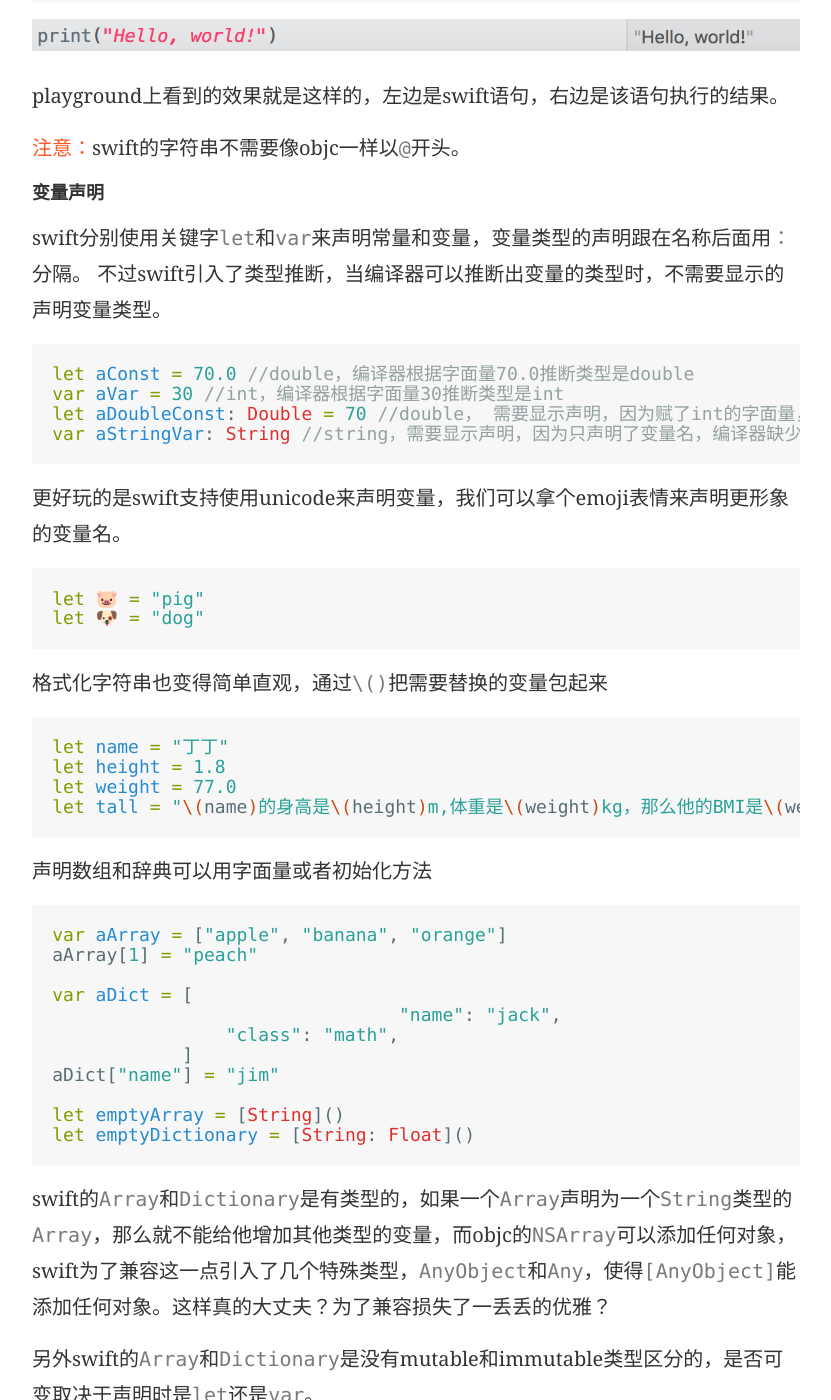
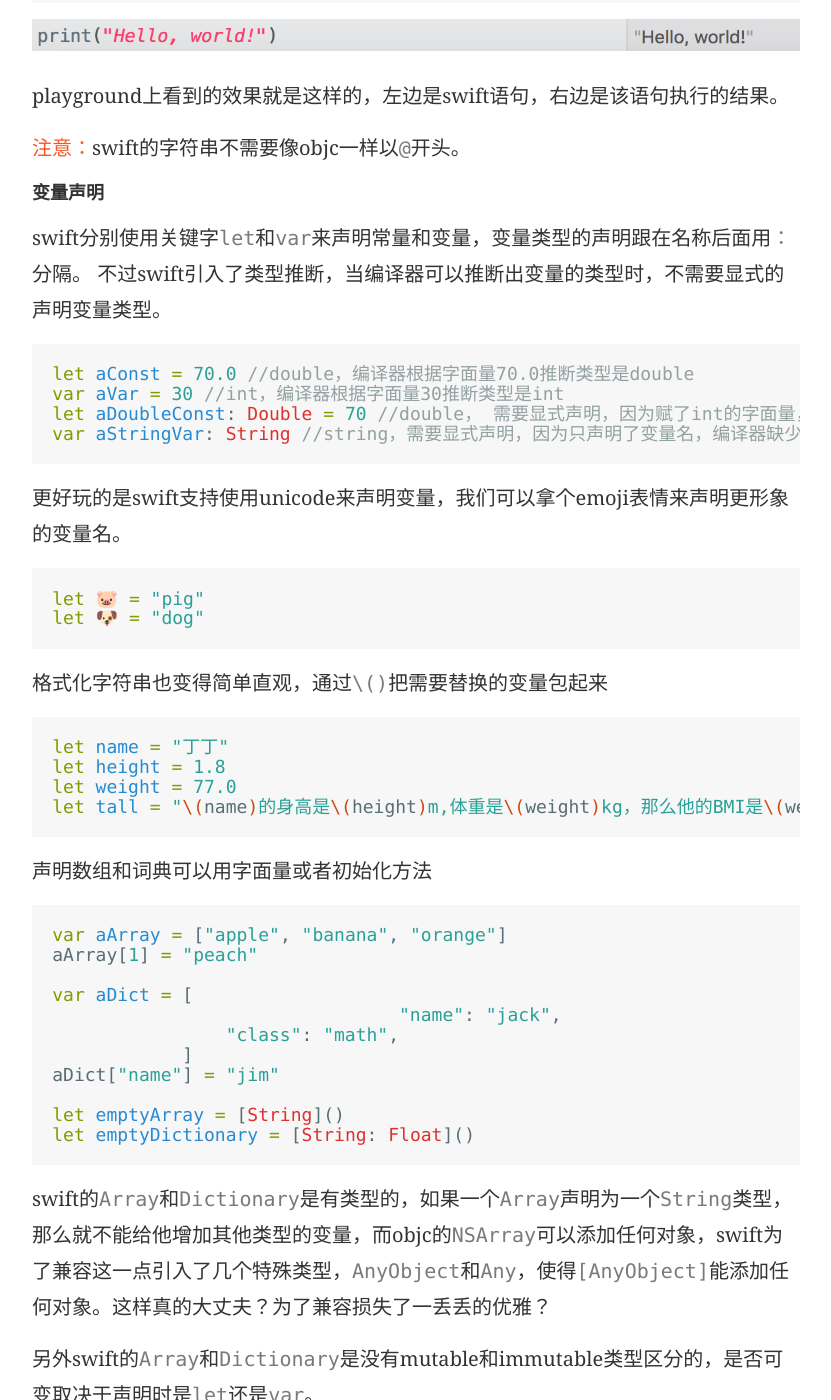
Before and after one commit to nealsun/nealsun.github.io, a Jekyll site: the page built from _posts/2015-07-30-SWIFT-2.md, in a window 1280 px wide and 1400 px high, scrolled down 1807 px. Shown: the whole window, without its empty margins (224-1055 px from the left). Built offline with Jekyll 4.4.1, drawn with Linux system fonts in a browser that asks for light colours; nearby versions of some CDN libraries; some web fonts are replaced; Markdown is read by kramdown in place of the engine named in the settings; comment, search, counter and statistics services are not loaded; some of the changed text lies outside the part shown.

Commit message:
new post

````diff
--- a/_posts/2015-07-30-SWIFT-2.md
+++ b/_posts/2015-07-30-SWIFT-2.md
@@ -48,13 +48,13 @@ playground上看到的效果就是这样的，左边是swift语句，右边是
 
 ##### 变量声明
 
-swift分别使用关键字`let`和`var`来声明常量和变量，变量类型的声明跟在名称后面用`：`分隔。 不过swift引入了类型推断，当编译器可以推断出变量的类型时，不需要显示的声明变量类型。
+swift分别使用关键字`let`和`var`来声明常量和变量，变量类型的声明跟在名称后面用`：`分隔。 不过swift引入了类型推断，当编译器可以推断出变量的类型时，不需要显式的声明变量类型。
 
 ``` swift
 let aConst = 70.0 //double，编译器根据字面量70.0推断类型是double
 var aVar = 30 //int，编译器根据字面量30推断类型是int
-let aDoubleConst: Double = 70 //double， 需要显示声明，因为赋了int的字面量，编译器会推断为整型
-var aStringVar: String //string，需要显示声明，因为只声明了变量名，编译器缺少推断信息
+let aDoubleConst: Double = 70 //double， 需要显式声明，因为赋了int的字面量，编译器会推断为整型
+var aStringVar: String //string，需要显式声明，因为只声明了变量名，编译器缺少推断信息
 ```
 
 更好玩的是swift支持使用unicode来声明变量，我们可以拿个emoji表情来声明更形象的变量名。
@@ -73,7 +73,7 @@ let weight = 77.0
 let tall = "\(name)的身高是\(height)m,体重是\(weight)kg，那么他的BMI是\(weight/(height*height))"
 ```
 
-声明数组和辞典可以用字面量或者初始化方法
+声明数组和词典可以用字面量或者初始化方法
 
 ``` swift
 var aArray = ["apple", "banana", "orange"]
@@ -89,7 +89,7 @@ let emptyArray = [String]()
 let emptyDictionary = [String: Float]()
 ```
 
-swift的`Array`和`Dictionary`是有类型的，如果一个`Array`声明为一个`String`类型的`Array`，那么就不能给他增加其他类型的变量，而objc的`NSArray`可以添加任何对象，swift为了兼容这一点引入了几个特殊类型，`AnyObject`和`Any`，使得`[AnyObject]`能添加任何对象。这样真的大丈夫？为了兼容损失了一丢丢的优雅？
+swift的`Array`和`Dictionary`是有类型的，如果一个`Array`声明为一个`String`类型，那么就不能给他增加其他类型的变量，而objc的`NSArray`可以添加任何对象，swift为了兼容这一点引入了几个特殊类型，`AnyObject`和`Any`，使得`[AnyObject]`能添加任何对象。这样真的大丈夫？为了兼容损失了一丢丢的优雅？
 
 另外swift的`Array`和`Dictionary`是没有mutable和immutable类型区分的，是否可变取决于声明时是`let`还是`var`。
 
@@ -102,7 +102,7 @@ var swiftList: [String] = [] //这样就是Array了
 
 ##### Optional
 
-前面声明的变量都是不能设置为`nil`的，如果需要设置`nil`,需要在声明的时候在类型后面增加`?`标识符，他表示这个变量可能有值可能是`nil`。 Optinal在swift中是个重要的概念，后面专门写一篇来介绍。
+前面声明的变量都是不能设置为`nil`的，如果需要设置`nil`，需要在声明的时候在类型后面增加`?`标识符，他表示这个变量可能有值可能是`nil`。 Optinal在swift中是个重要的概念，后面专门写一篇来介绍。
 
 ``` swift
 var aVar: String?
@@ -245,7 +245,7 @@ hasAnyMatches(numbers, lessThanTen)
 
 闭包使用`({})`包起来，使用关键字`in`分隔函数头和函数体，其中如果上下文语意明确可以忽略函数头中的变量名或返回值或全部。
 
-如果函数体只有一行不需要显示`return`返回值，那句唯一的执行语句就会作为返回值。
+如果函数体只有一行不需要显式`return`返回值，那句唯一的执行语句就会作为返回值。
 
 闭包体中可以用参数序号来访问（`$0`, `$1`）
 
@@ -317,7 +317,7 @@ class Square: NamedShape {
 }
 ```
 
-如上代码所示，子类覆盖父类必须用`override`关键字显示声明，否则会报错。这也体现了swift编译器的严谨，防止写代码时覆盖父类的方法。
+如上代码所示，子类覆盖父类必须用`override`关键字显式声明，否则会报错。这也体现了swift编译器的严谨，防止写代码时覆盖父类的方法。
 
 计算型属性，可以有`get`和`set`方法，`set`的默认参数名就是`newValue`
 
@@ -519,7 +519,7 @@ var possibleInteger: OptionalValue<Int> = .None
 possibleInteger = .Some(100)
 ```
 
-可以使用`where`来限制泛型类型的要求，如遵守某种协议，或两个泛型是否是同一个类型等。在简单情况下，可以省略`where`。
+可以使用`where`来限制泛型类型，如遵守某种协议，或两个泛型是否是同一个类型等。在简单情况下，可以省略`where`。
 
 ``` swift
 func anyCommonElements <T, U where T: SequenceType, U: SequenceType, T.Generator.Element: Equatable, T.Generator.Element == U.Generator.Element> (lhs: T, rhs: U) -> Bool {
````
Also changed, not shown: 2 other files.
